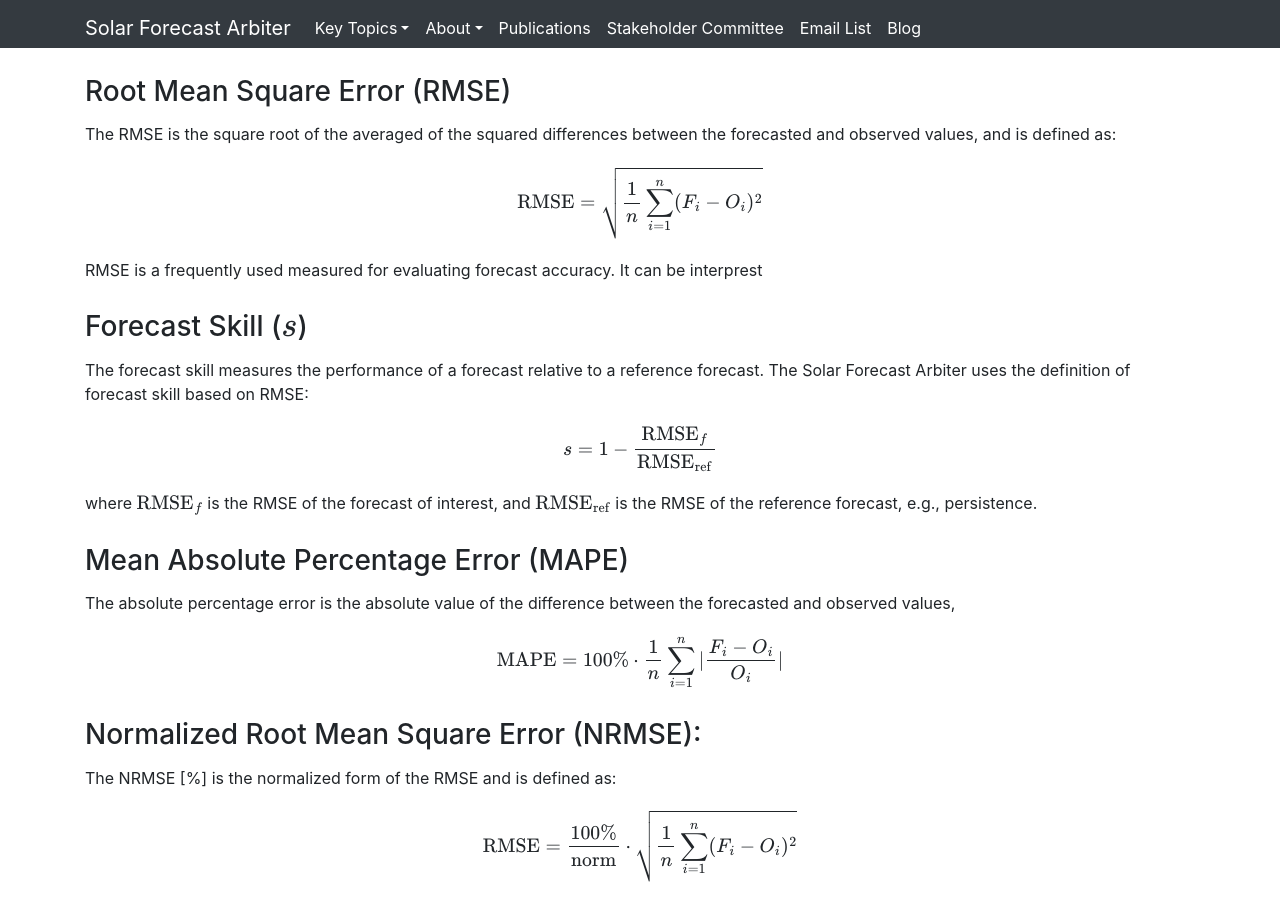
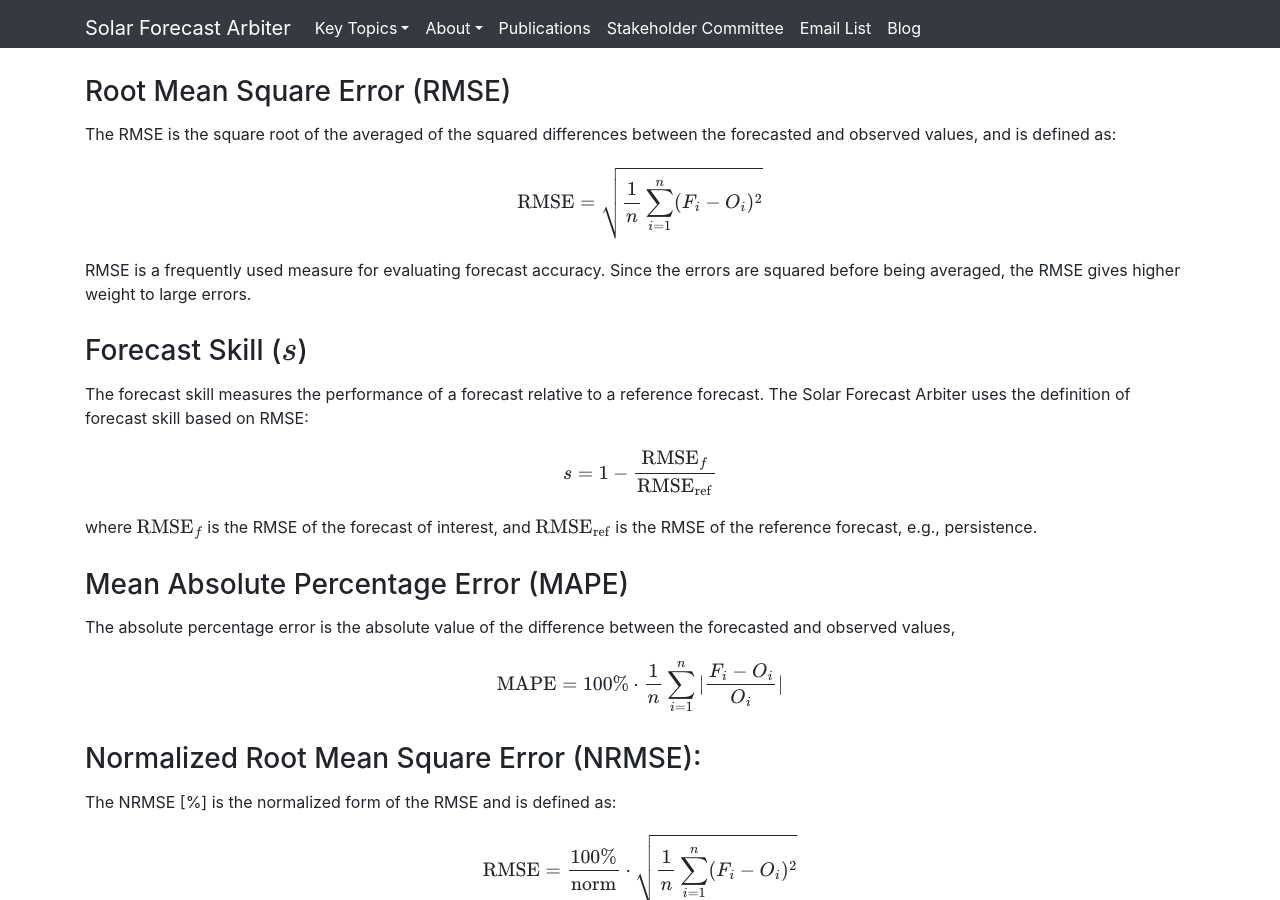
Before and after one commit to SolarArbiter/SolarArbiter.github.io, a Jekyll site: the page built from metrics.md, in a window 1280 px wide and 900 px high, scrolled down 859 px. Built offline with Jekyll 4.4.1, drawn with Linux system fonts in a browser that asks for light colours; formulas are drawn with MathJax 3; comment, search, counter and statistics services are not loaded; our own code applies the rules of GitHub Pages for plain Markdown files.

Commit message:
metrics: RMSE: add missing description

```diff
--- a/metrics.md
+++ b/metrics.md
@@ -36,7 +36,7 @@ The RMSE is the square root of the averaged of the squared differences between t
 
 $$ \text{RMSE} = \sqrt{ \frac{1}{n} \sum_{i=1}^n (F_i - O_i)^2 } $$
 
-RMSE is a frequently used measured for evaluating forecast accuracy. It can be interprest
+RMSE is a frequently used measure for evaluating forecast accuracy. Since the errors are squared before being averaged, the RMSE gives higher weight to large errors.
 
 
 ### Forecast Skill ($$ s $$)
```
